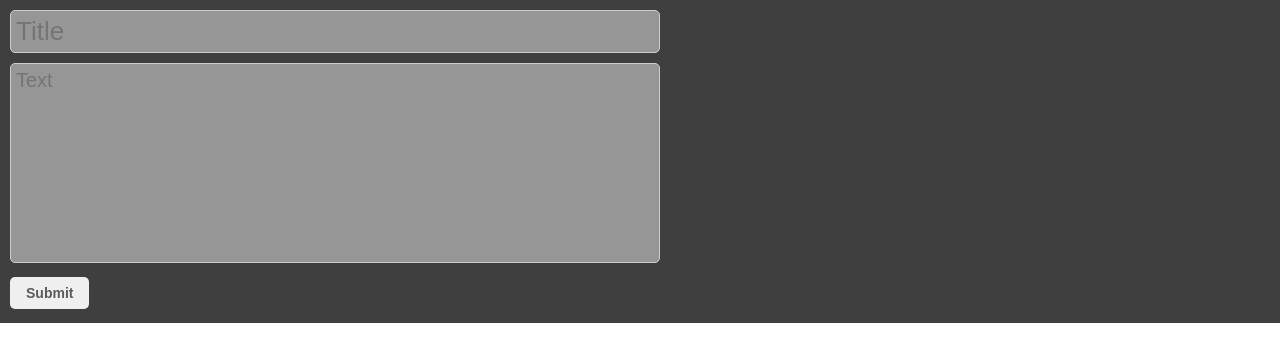
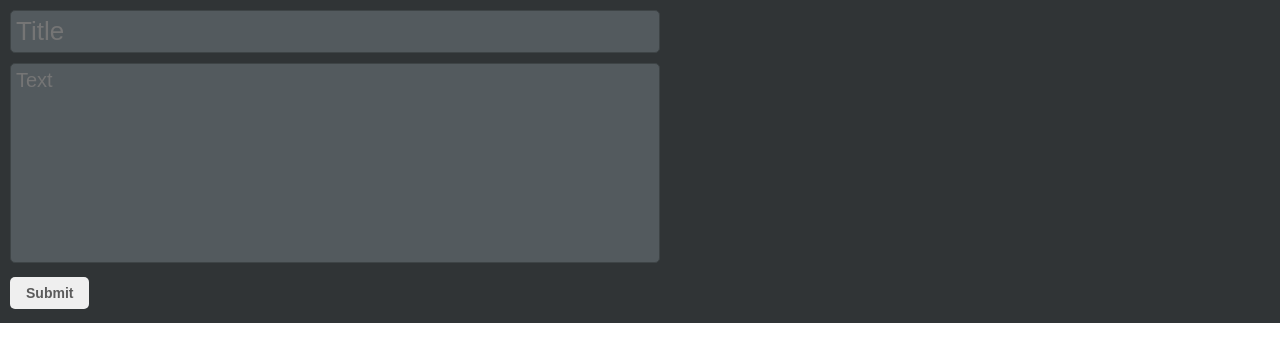
Before and after one commit to gavin-crane/csci342_group_project, a React (Create React App) app in the folder wwu-csci-forum/: page / in a window 1280 px wide. Shown: the top 362 px of the page. Built offline with nearby package versions, Linux system fonts and the light colour scheme.

Commit message:
made some styling changes

```diff
--- a/wwu-csci-forum/src/components/post/post.css
+++ b/wwu-csci-forum/src/components/post/post.css
@@ -22,13 +22,16 @@
   } */
 
   .InputTitle {
+    color: #cecece;
     width: calc(100% - 0px);
     box-sizing: border-box;
-    background-color: #969696;
+    background-color: rgb(83, 90, 94);
+    border-color: rgb(62, 68, 70);
+    outline-color: initial;
     padding: 5px;
     font-size: 26px;
     border-radius: 5px;
-    border: 1px solid #ccc;
+    border: 1px solid rgb(62, 68, 70);
     margin-top: 10px;
     outline: none;
     font-family: Arial;
@@ -37,7 +40,10 @@
   }
 
   .InputBody {
-    background-color: #969696;
+    color: #cecece;
+    background-color: rgb(83, 90, 94);
+    border-color: rgb(62, 68, 70);
+    outline-color: initial;
     width: calc(100% - 0px);
     box-sizing: border-box;
     resize: none;
@@ -45,7 +51,7 @@
     padding: 5px;
     font-size: 20px;
     border-radius: 5px;
-    border: 1px solid #ccc;
+    border: 1px solid rgb(62, 68, 70);
     margin-top: 10px;
     margin-bottom: 10px;
     outline: none;
@@ -53,14 +59,14 @@
   }
 
   .InsideForm {
-    background-color: #403f3f;
+    background-color: rgb(48, 52, 54);
     margin-left: 10px;
     margin-right: 10px;
     max-width: 650px;
   }
 
   .Form {
-    background-color: #403f3f;
+    background-color:  rgb(48, 52, 54);
   }
 
   .Button {
```
